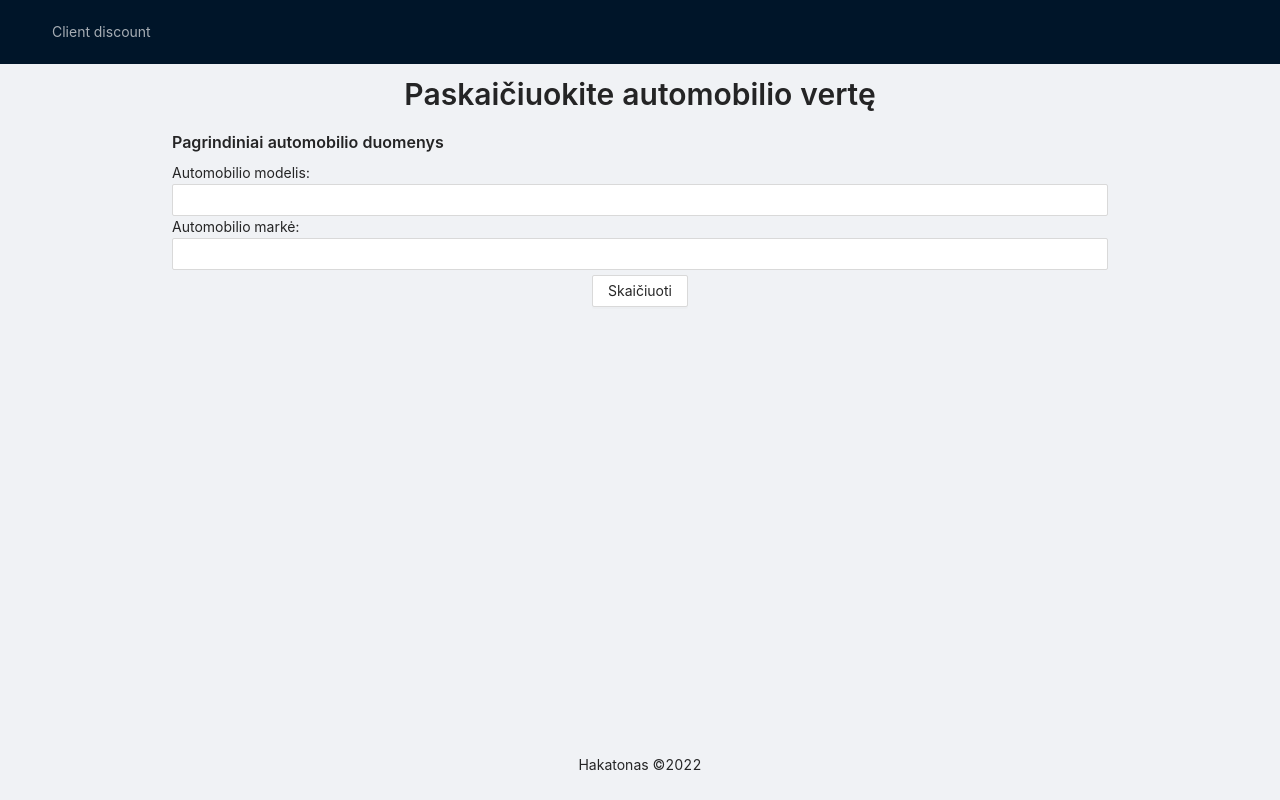
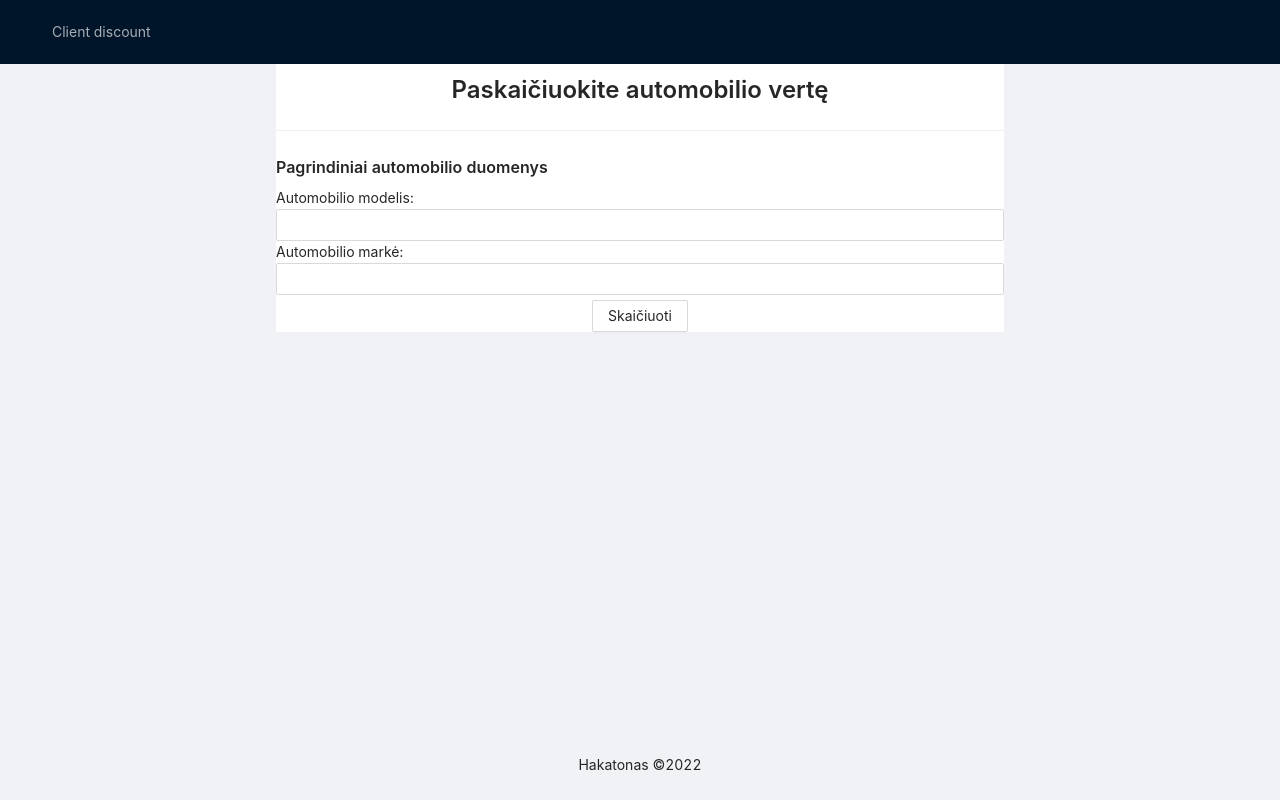
Before and after one commit to Jurkenas/market-value-calculator, a React (Vite) app in the folder solution/front-end/: page / in a window 1280 px wide. Built offline with nearby package versions, Linux system fonts and the light colour scheme.

Commit message:
fix: fixing styles adding to scss files

```diff
--- a/solution/front-end/src/components/Pages/CalculatedValuePage/CalculatedValuePage.module.scss
+++ b/solution/front-end/src/components/Pages/CalculatedValuePage/CalculatedValuePage.module.scss
@@ -3,3 +3,21 @@
   justify-content: center;
   align-items: center;
 }
+
+.row {
+  display: flex;
+  flex-direction: column;
+  align-items: center;
+}
+.row2 {
+  width: 30%;
+  display: flex;
+  justify-content: right;
+}
+
+.col {
+  margin: auto;
+  background-color: white;
+  padding-left: 20;
+  padding-right: 20;
+}
--- a/solution/front-end/src/components/Pages/CalculatedValuePage/CalculatedValuePage.tsx
+++ b/solution/front-end/src/components/Pages/CalculatedValuePage/CalculatedValuePage.tsx
@@ -7,8 +7,8 @@ const { Title } = Typography;
 function CalculatedValuePage() {
   return (
     <Row>
-      <Col span={14} style={{ margin: 'auto', backgroundColor: 'white', padding: 20 }}>
-        <Title className={styles['title']} level={3} data-testid="home-page">
+      <Col span={14} className={styles['col']}>
+        <Title className={styles['title']} level={3} data-testid="calculated-value-page">
           Paskaičiuota automobilio vertė
         </Title>
         <Divider />
@@ -19,20 +19,8 @@ function CalculatedValuePage() {
         <Title level={5}>Kėbulo tipas: </Title>
         <Title level={5}>Pavarų dėžė: </Title>
         <Divider />
-        <Row
-          style={{
-            display: 'flex',
-            flexDirection: 'column',
-            alignItems: 'center',
-          }}
-        >
-          <Row
-            style={{
-              width: '30%',
-              display: 'flex',
-              justifyContent: 'right',
-            }}
-          >
+        <Row className={styles['row']}>
+          <Row className={styles['row2']}>
             <Title level={5} style={{ margin: 0 }}>
               Vertė: 10 000 EUR (su PVM)
             </Title>
--- a/solution/front-end/src/components/Pages/CalculatedValuePageDetailsTable/CalculatedValuePageDetailsTable.module.scss
+++ b/solution/front-end/src/components/Pages/CalculatedValuePageDetailsTable/CalculatedValuePageDetailsTable.module.scss
@@ -3,3 +3,7 @@
   justify-content: center;
   align-items: center;
 }
+.col {
+  margin: auto;
+  background-color: white;
+}
--- a/solution/front-end/src/components/Pages/CalculatedValuePageDetailsTable/CalculatedValuePageDetailsTable.tsx
+++ b/solution/front-end/src/components/Pages/CalculatedValuePageDetailsTable/CalculatedValuePageDetailsTable.tsx
@@ -73,8 +73,12 @@ const data = [
 function CalculatedValuePageDetailsTable() {
   return (
     <Row>
-      <Col span={14} style={{ margin: 'auto', backgroundColor: 'white', marginTop: 10 }}>
-        <Title className={styles['title']} level={3} data-testid="home-page">
+      <Col span={14} className={styles['col']}>
+        <Title
+          className={styles['title']}
+          level={3}
+          data-testid="caltulated-value-details-table-page"
+        >
           Detali informacija
         </Title>
         <DetailsTable columns={columns} data={data} />
--- a/solution/front-end/src/components/Pages/HomePage/HomePage.module.scss
+++ b/solution/front-end/src/components/Pages/HomePage/HomePage.module.scss
@@ -4,3 +4,15 @@
   align-items: center;
   margin-top: 10px;
 }
+
+.col {
+  display: flex;
+  justify-content: center;
+  margin: auto;
+  margin-top: 5px;
+}
+
+.col2 {
+  margin: auto;
+  background-color: white;
+}
--- a/solution/front-end/src/components/Pages/HomePage/HomePage.tsx
+++ b/solution/front-end/src/components/Pages/HomePage/HomePage.tsx
@@ -1,5 +1,5 @@
 import React from 'react';
-import { Typography, Row, Col } from 'antd';
+import { Typography, Row, Col, Divider } from 'antd';
 import { Link } from 'react-router-dom';
 import InputAutoComplete from '../../shared/Input/AutoComplete/AutoComplete';
 import * as styles from './HomePage.module.scss';
@@ -10,10 +10,11 @@ const { Title } = Typography;
 function HomePage() {
   return (
     <Row>
-      <Col span={18} style={{ margin: 'auto' }}>
-        <Title className={styles['title']} level={2} data-testid="home-page">
+      <Col className={styles['col2']} span={14}>
+        <Title className={styles['title']} level={3} data-testid="home-page">
           Paskaičiuokite automobilio vertę
         </Title>
+        <Divider />
         <Row>
           <Title level={5}>Pagrindiniai automobilio duomenys </Title>
         </Row>
@@ -30,15 +31,7 @@ function HomePage() {
           </Col>
         </Row>
         <Row>
-          <Col
-            span={24}
-            style={{
-              display: 'flex',
-              justifyContent: 'center',
-              margin: 'auto',
-              marginTop: '5px',
-            }}
-          >
+          <Col span={24} className={styles['col']}>
             <Link to="/paskaiciuotaverte">
               <Button>Skaičiuoti</Button>
             </Link>
```
